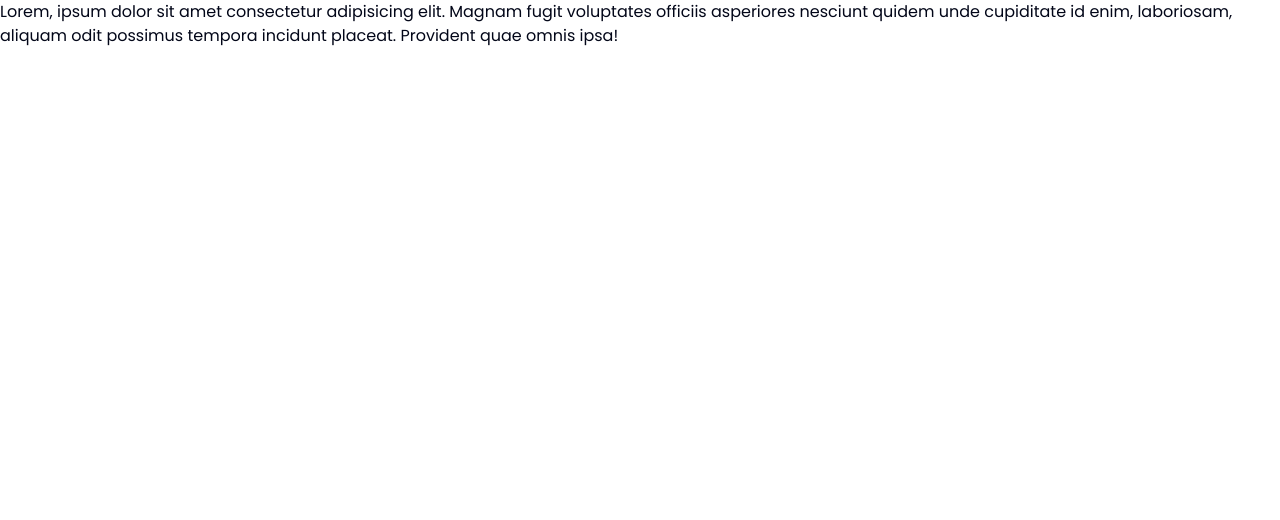
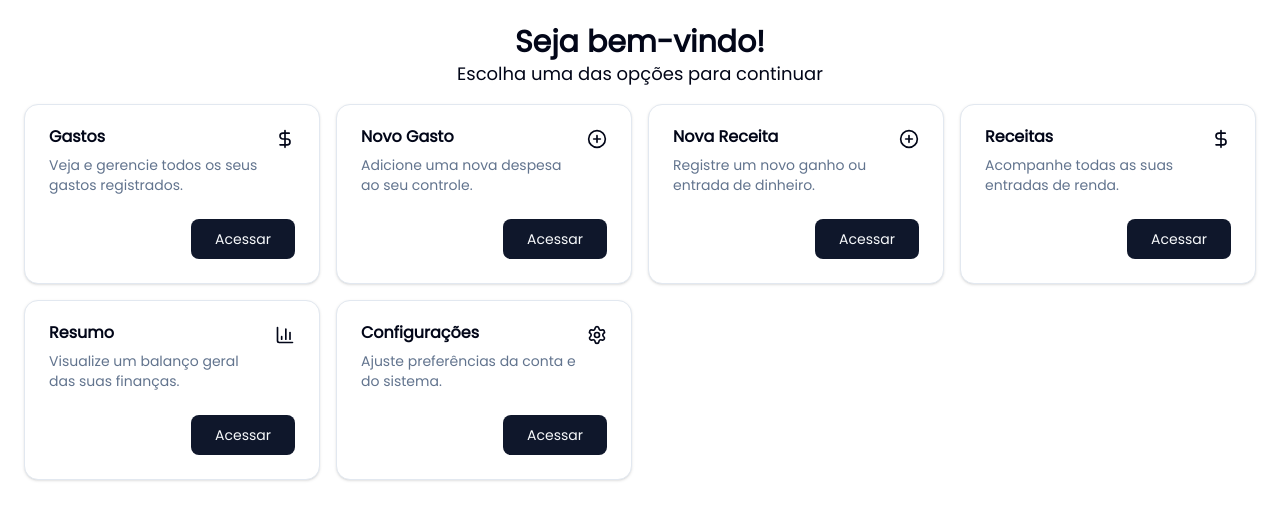
Before and after one commit to joseisaacpy/dev-gastos-v2, a Next.js app: page / in a window 1280 px wide. Shown: the top 520 px of the page. Built offline with nearby package versions, Linux system fonts and the light colour scheme.

Commit message:
feat: criar painel inicial com links para acessar as rotas do sistema

```diff
--- a/src/app/page.jsx
+++ b/src/app/page.jsx
@@ -1,10 +1,57 @@
-export default function Home() {
+// Links
+import itemsNav from "@/utils/itemsNav";
+
+// Components ui
+import {
+  Card,
+  CardHeader,
+  CardTitle,
+  CardDescription,
+  CardContent,
+} from "@/components/ui/card";
+
+import { Button } from "@/components/ui/button";
+
+// Link
+import Link from "next/link";
+
+export default function Painel() {
   return (
-    <h1>
-      Lorem, ipsum dolor sit amet consectetur adipisicing elit. Magnam fugit
-      voluptates officiis asperiores nesciunt quidem unde cupiditate id enim,
-      laboriosam, aliquam odit possimus tempora incidunt placeat. Provident quae
-      omnis ipsa!
-    </h1>
+    <section className="p-6 mx-auto flex flex-col gap-4">
+      <div className=" text-center">
+        {/* Textos */}
+        <h1 className="text-xl md:text-3xl font-bold">Seja bem-vindo!</h1>
+        <p className="text-lg">Escolha uma das opções para continuar</p>
+      </div>
+      {/* Div Grid */}
+      <div className="grid grid-cols-1 md:grid-cols-3 lg:grid-cols-4 gap-4">
+        {/* Map dos links */}
+        {itemsNav.map((item) => (
+          <Card
+            key={item.name}
+            className={"hover:scale-95 transition-all duration-300"}
+          >
+            <CardHeader className={"flex"}>
+              <div className="flex flex-col gap-2.5">
+                <CardTitle>{item.name}</CardTitle>
+                <CardDescription>{item.description}</CardDescription>
+              </div>
+              <span className="ml-auto">{item.icon}</span>
+            </CardHeader>
+            <CardContent className="flex justify-end">
+              <Link href={item.href}>
+                <Button
+                  variant="default"
+                  size="lg"
+                  className={"cursor-pointer"}
+                >
+                  Acessar
+                </Button>
+              </Link>
+            </CardContent>
+          </Card>
+        ))}
+      </div>
+    </section>
   );
 }
```
